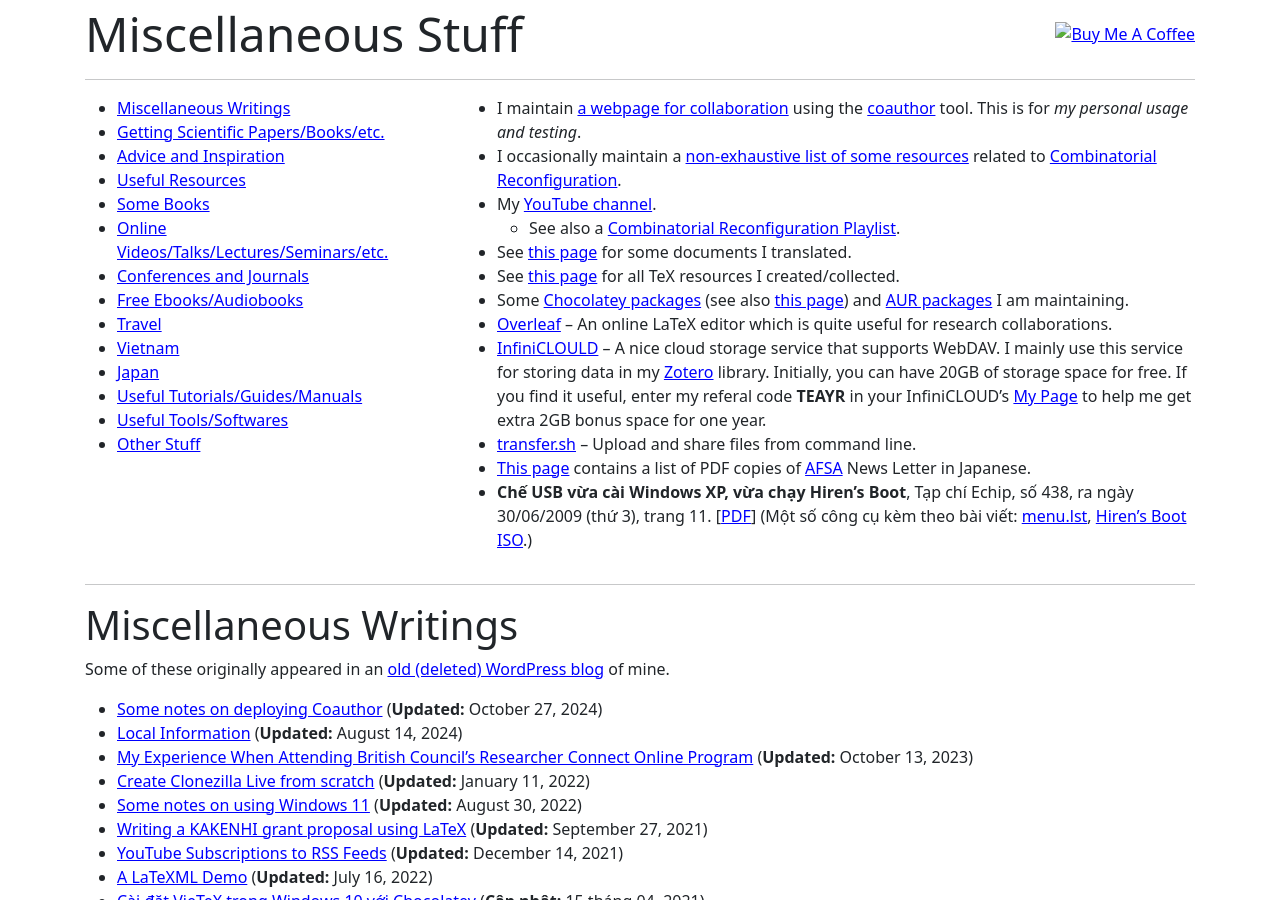
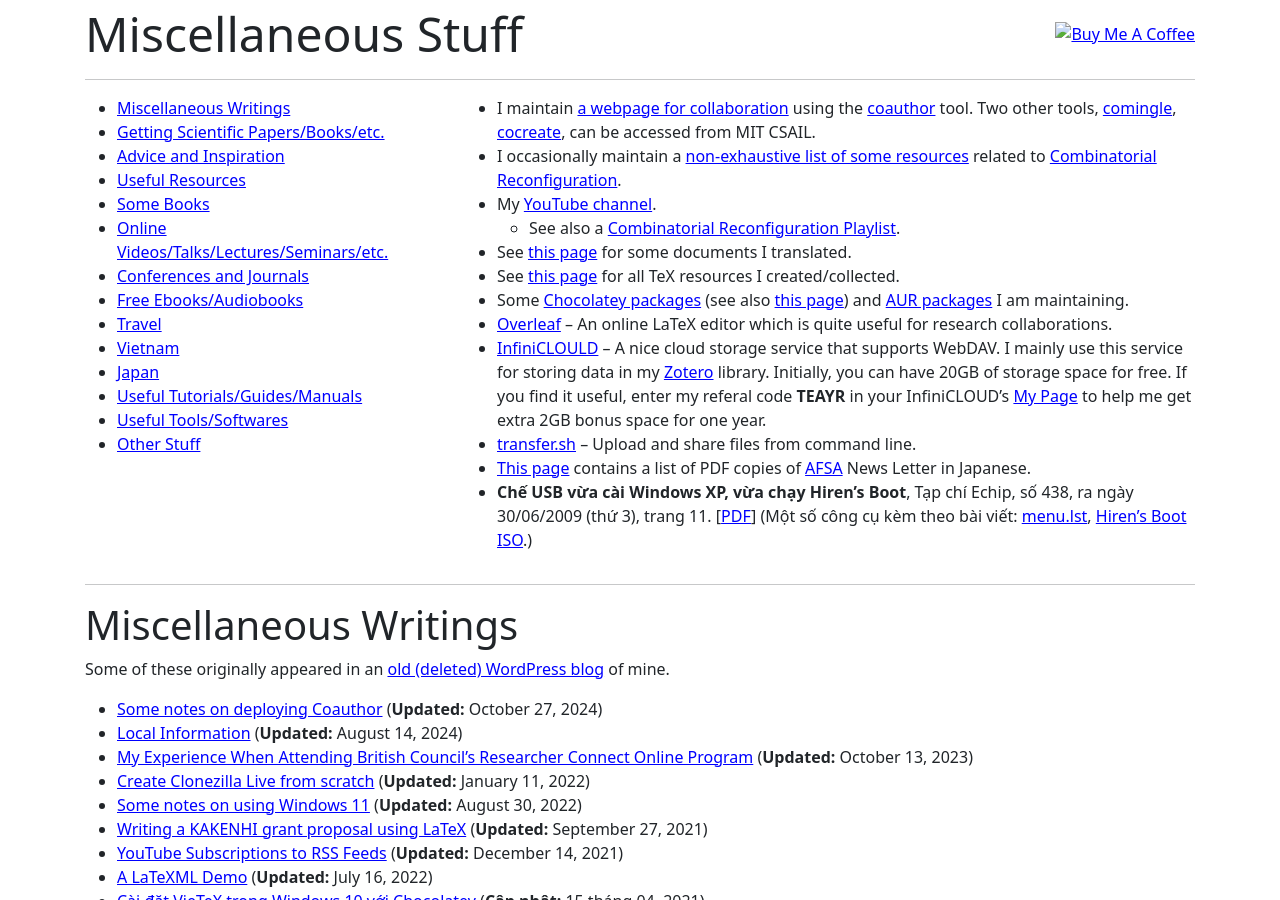
Before and after one commit to hoanganhduc/hoanganhduc.github.io, a Jekyll site: the page built from misc.md, in a window 1280 px wide and 900 px high. Built offline with Jekyll 4.4.1, drawn with Linux system fonts in a browser that asks for light colours; nearby versions of some CDN libraries; a style sheet for code colours, icons or effects is not loaded; some of the changed text lies outside the part shown.

Commit message:
Updated @ 2024-10-27  16:49:00 ICT

```diff
--- a/misc.md
+++ b/misc.md
@@ -19,7 +19,7 @@ buymeacoffee: true
 </div>
 
 <div class="col-xs-12 col-sm-8 col-md-8 col-lg-8" markdown="1">
-* I maintain [a webpage for collaboration](https://coauthor.hoanganhduc.org/) using the [coauthor](https://github.com/edemaine/coauthor) tool. This is for *my personal usage and testing*.
+* I maintain [a webpage for collaboration](https://coauthor.hoanganhduc.org/) using the [coauthor](https://github.com/edemaine/coauthor) tool. Two other tools, [comingle](https://comingle.csail.mit.edu), [cocreate](https://cocreate.csail.mit.edu), can be accessed from MIT CSAIL.
 * I occasionally maintain a [non-exhaustive list of some resources]({% link reconf/index.md %}) related to [Combinatorial Reconfiguration](https://en.wikipedia.org/wiki/Reconfiguration).
 * My [YouTube channel](https://www.youtube.com/@hoanganhduc).
   * See also a [Combinatorial Reconfiguration Playlist](https://youtube.com/playlist?list=PL7G0wYDBSwEb_YmR0ZGD7tD2lSh_mqlmG).
```
Also changed, not shown: other parts of misc.md (+1 -1 lines), 1 other file.
